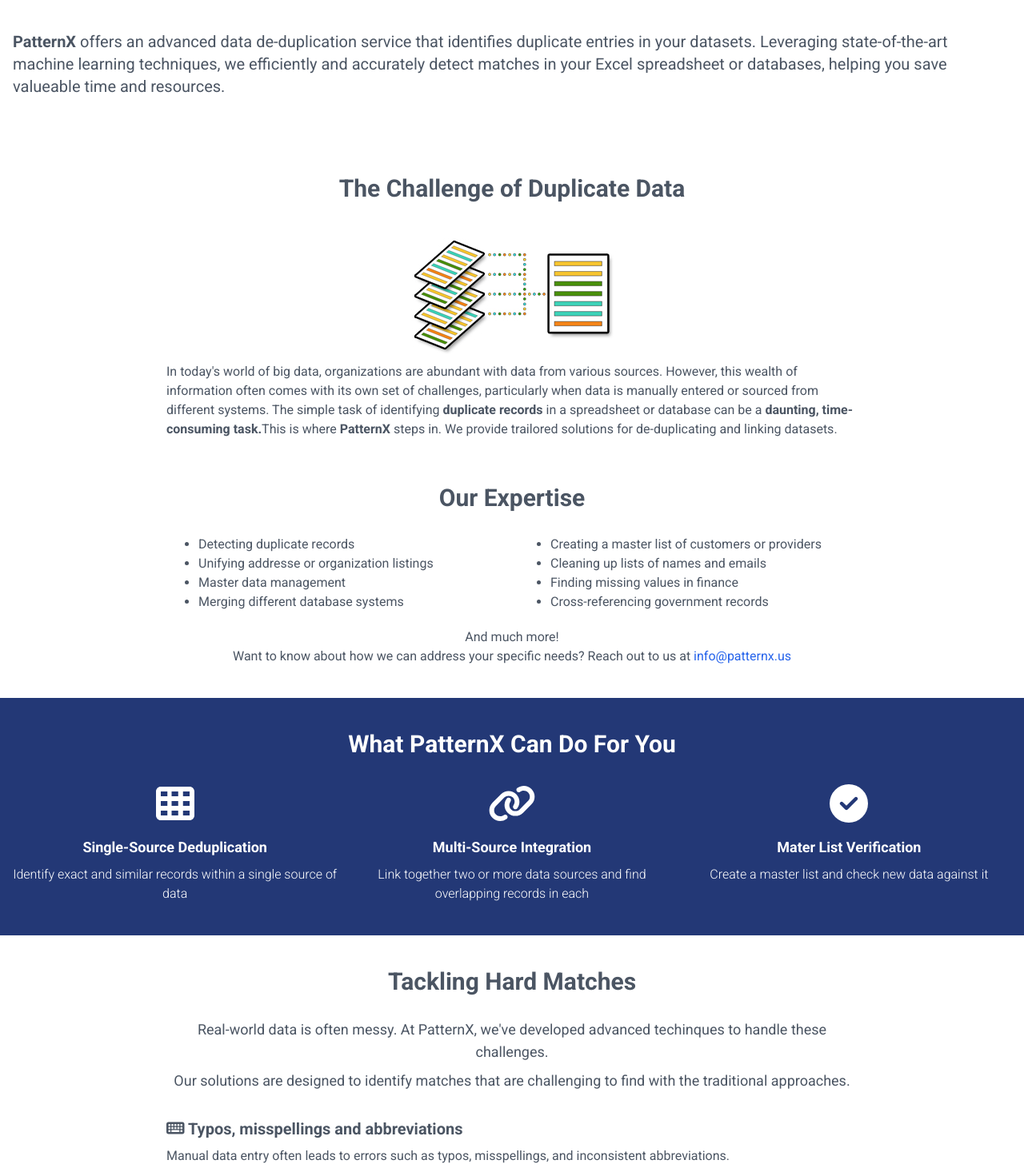
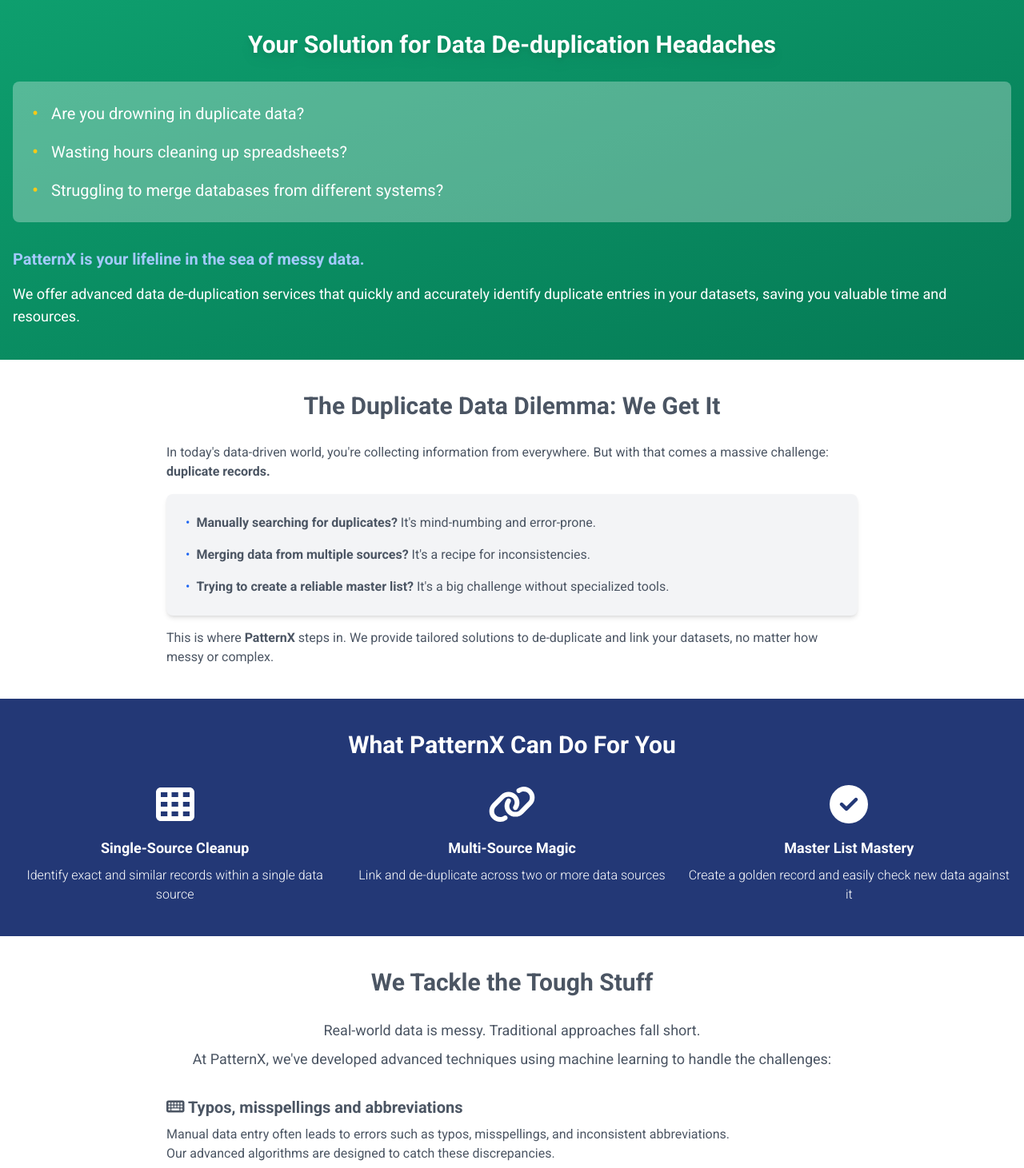
Before and after one commit to lidia-k/patternx-site, a Next.js app: page / in a window 1280 px wide. Shown: the part 400-1861 px from the top of the page at 80% size. Built offline with nearby package versions, Linux system fonts and the light colour scheme.

Commit message:
update the design  and contents

```diff
--- a/app/page.tsx
+++ b/app/page.tsx
@@ -5,22 +5,20 @@
 import Organizations from "@/components/home/organizations";
 import PatternXAction from "@/components/home/patternx-action";
 import PatternXUses from "@/components/home/patternx-uses";
-import Questions from "@/components/home/questions";
-import SimpleTool from "@/components/home/simple-tool";
-import VideoIntro from "@/components/home/video-intro";
+import CallToAction from "@/components/home/cta";
+import Problems from "@/components/home/problems";
+import Intro from "@/components/home/intro";
 
 export default function Home() {
   return (
     <main>
       <Banner />
-      <VideoIntro />
-      <SimpleTool />
-      <PatternXUses />
+      <Intro />
+      <Problems />
       <HowUse />
       <HardMatches />
-      <HowWorks />
       <PatternXAction />
-      <Questions />
+      <CallToAction />
     </main>
   );
 }
--- /dev/null
+++ b/components/home/cta.tsx
@@ -0,0 +1,43 @@
+"use client";
+import Link from "next/link";
+import { useState, useEffect } from 'react';
+
+export default function CallToAction() {
+  const [isVisible, setIsVisible] = useState(true);
+
+  useEffect(() => {
+    const handleScroll = () => {
+      const currentScrollY = window.scrollY;
+      if (currentScrollY > 200) {
+        setIsVisible(true);
+      } else {
+        setIsVisible(false);
+      }
+    };
+
+    window.addEventListener("scroll", handleScroll, { passive: true });
+
+    return () => window.removeEventListener("scroll", handleScroll);
+  }, []);
+
+  if (!isVisible) return null;
+
+  return (
+    <div className="fixed bottom-4 right-4 z-50 max-w-sm">
+      <div className="bg-yellow-300 p-6 rounded-lg shadow-lg">
+        <h3 className="text-xl font-bold mb-2 text-gray-800">
+          Clean Data, Clear Results: Eliminate Duplicates Now
+        </h3>
+        <p className="mb-4 text-gray-700">
+          Book a free consultation with our data experts and discover how PatternX can clean up your datasets.
+        </p>
+        <Link
+          href="/book-dedup-consultation"
+          className="block w-full bg-blue-600 text-white text-center font-semibold py-2 px-4 rounded hover:bg-blue-700 transition duration-300"
+        >
+          Book Your Free Consultation
+        </Link>
+      </div>
+    </div>
+  );
+}
--- a/components/home/hard-matches.tsx
+++ b/components/home/hard-matches.tsx
@@ -13,14 +13,13 @@
   return (
     <section className="py-10 container px-4 mx-auto max-w-4xl">
       <h3 className="text-center text-2xl md:text-3xl font-bold mb-7">
-        Tackling Hard Matches
+        We Tackle the Tough Stuff
       </h3>
       <div className="text-lg text-center mb-8">
         <p className="mb-2">
-          Real-world data is often messy. At PatternX, we've developed advanced
-          techinques to handle these challenges.
+          Real-world data is messy. Traditional approaches fall short.
         </p>
-        <p>Our solutions are designed to identify matches that are challenging to find with the traditional approaches.</p>
+        <p>At PatternX, we've developed advanced techniques using machine learning to handle the challenges:</p>
       </div>
       <div className="mt-4">
         <h2 className="text-xl font-bold mb-2">
@@ -30,8 +29,7 @@
         <p>
           Manual data entry often leads to errors such as typos, misspellings, and inconsistent abbreviations.
           <br />
-          Our advanced algorithms are designed to recognize and reconcile these discrepancies,
-          ensuring accurate matching.
+          Our advanced algorithms are designed to catch these discrepancies.
         </p>
 
         <div className="relative overflow-x-auto shadow-md sm:rounded-lg mt-4 mb-8">
@@ -86,7 +84,7 @@
         <p>
           Names can be written in many different ways from nicknames to formal versions.
           <br />
-          Our system is equipped to identify and link these variations.
+          Our system is equipped to recognize that "Robert," "Bob," and "Rob" might be the same person.
         </p>
 
         <div className="relative overflow-x-auto shadow-md sm:rounded-lg mt-4 mb-8">
@@ -222,7 +220,7 @@
         <p>
           In some cases, data about the same entry contains contradictory information.
           <br />
-          We compare using multiple fields to identify the most likely matches.
+          We use smart comparisons to find the most likely matches.
         </p>
 
         <div className="relative overflow-x-auto shadow-md sm:rounded-lg mt-4 mb-8">
--- a/components/home/how-use.tsx
+++ b/components/home/how-use.tsx
@@ -18,31 +18,30 @@
           <div className="mb-2 sm:mb-0">
             <FontAwesomeIcon size="3x" icon={faTableCells} />
             <h4 className="text-lg mt-4 mb-2 font-semibold">
-              Single-Source Deduplication
+              Single-Source Cleanup
             </h4>
             <p className="font-light">
-              Identify exact and similar records within a single source of data
+              Identify exact and similar records within a single data source
             </p>
           </div>
 
           <div className="mb-2 sm:mb-0">
             <FontAwesomeIcon size="3x" icon={faLink} />
             <h4 className="text-lg mt-4 mb-2 font-semibold">
-              Multi-Source Integration
+              Multi-Source Magic
             </h4>
             <p className="font-light">
-              Link together two or more data sources and find overlapping
-              records in each
+              Link and de-duplicate across two or more data sources
             </p>
           </div>
 
           <div className="mb-2 sm:mb-0">
             <FontAwesomeIcon size="3x" icon={faCheckCircle} />
             <h4 className="text-lg mt-4 mb-2 font-semibold">
-              Mater List Verification
+              Master List Mastery
             </h4>
             <p className="font-light">
-              Create a master list and check new data against it
+              Create a golden record and easily check new data against it
             </p>
           </div>
         </div>
--- /dev/null
+++ b/components/home/intro.tsx
@@ -0,0 +1,40 @@
+"use client";
+
+export default function Intro() {
+  return (
+    <section className="bg-gradient-to-br from-green-500 to-green-600">
+      <div className="py-10 container px-4 mx-auto text-white">
+        <h3 className="text-center text-2xl md:text-3xl font-bold mb-7 drop-shadow-lg">
+          Your Solution for Data De-duplication Headaches
+        </h3>
+
+        <div className="mb-8 bg-white bg-opacity-30 p-6 rounded-lg">
+          <div className="space-y-4 text-lg md:text-xl">
+            <p className="flex items-center">
+              <span className="text-yellow-300 mr-4 text-2xl">•</span>
+              Are you drowning in duplicate data?
+            </p>
+            <p className="flex items-center">
+              <span className="text-yellow-300 mr-4 text-2xl">•</span>
+              Wasting hours cleaning up spreadsheets?
+            </p>
+            <p className="flex items-center">
+              <span className="text-yellow-300 mr-4 text-2xl">•</span>
+              Struggling to merge databases from different systems?
+            </p>
+          </div>
+        </div>
+
+        <div className="space-y-4">
+          <p className="text-xl font-semibold text-blue-300">
+            PatternX is your lifeline in the sea of messy data.
+          </p>
+          <p className="text-lg">
+            We offer advanced data de-duplication services that quickly and accurately identify duplicate entries in your datasets, saving you valuable time and resources.
+          </p>
+        </div>
+
+      </div>
+    </section>
+  );
+}
--- /dev/null
+++ b/components/home/problems.tsx
@@ -0,0 +1,40 @@
+"use client";
+import Image from "next/image";
+
+export default function Problems() {
+  return (
+    <section className="py-10 container px-4 mx-auto max-w-4xl">
+      <h3 className="text-center text-2xl md:text-3xl font-bold mb-7">
+        The Duplicate Data Dilemma: We Get It
+      </h3>
+
+      <div className="space-y-4">
+        <p>
+          In today's data-driven world, you're collecting information from everywhere.
+          But with that comes a massive challenge: <b>duplicate records.</b>
+        </p>
+
+        <ul className="bg-gray-100 rounded-lg p-6 space-y-4 shadow-md">
+          <li className="flex items-start">
+            <span className="text-blue-600 mr-2">•</span>
+            <span><strong>Manually searching for duplicates?</strong> It's mind-numbing and error-prone.</span>
+          </li>
+          <li className="flex items-start">
+            <span className="text-blue-600 mr-2">•</span>
+            <span><strong>Merging data from multiple sources?</strong> It's a recipe for inconsistencies.</span>
+          </li>
+          <li className="flex items-start">
+            <span className="text-blue-600 mr-2">•</span>
+            <span><strong>Trying to create a reliable master list?</strong> It's a big challenge without specialized tools.</span>
+          </li>
+        </ul>
+
+        <p>
+          This is where <b>PatternX</b> steps in.
+          We provide tailored solutions to de-duplicate and link your datasets,
+          no matter how messy or complex.
+        </p>
+      </div>
+    </section>
+    );
+  }
--- a/components/home/questions.tsx
+++ /dev/null
@@ -1,19 +0,0 @@
-"use client";
-
-import Link from "next/link";
-
-export default function Questions() {
-  return (
-    <section className="py-10 container px-4 mx-auto max-w-4xl">
-      <h3 className="text-center text-2xl md:text-3xl font-bold mb-7">
-        Questions?
-      </h3>
-      <p className="text-center">
-        We&apos;re happy to help!{" "}
-        <Link href={"mailto:" + process.env.NEXT_PUBLIC_EMAIL} className="text-primary hover:underline">
-          Contact us.
-        </Link>
-      </p>
-    </section>
-  );
-}
--- a/components/home/simple-tool.tsx
+++ /dev/null
@@ -1,29 +0,0 @@
-"use client";
-import Image from "next/image";
-
-export default function SimpleTool() {
-  return (
-    <section className="py-10 container px-4 mx-auto max-w-4xl">
-      <h3 className="text-center text-2xl md:text-3xl font-bold mb-7">
-        The Challenge of Duplicate Data
-      </h3>
-      <p className="text-center">
-        <Image
-          className="h-auto max-w-full inline-block py-2 w-auto"
-          src="/images/tech-small.jpg"
-          alt="patternx tech"
-          width={300}
-          height={171}
-        />
-      </p>
-      <p>
-        In today&apos;s world of big data, organizations are abundant with data from various sources.
-        However, this wealth of information often comes with its own set of challenges,
-        particularly when data is manually entered or sourced from different systems.
-        The simple task of identifying <b>duplicate records</b> in a spreadsheet or database
-        can be a <b>daunting, time-consuming task.</b>
-        This is where <b>PatternX</b> steps in. We provide trailored solutions for de-duplicating and linking datasets.
-      </p>
-    </section>
-  );
-}
--- a/components/home/video-intro.tsx
+++ /dev/null
@@ -1,25 +0,0 @@
-"use client";
-
-export default function VideoIntro() {
-  return (
-    <section className="py-10 container px-4 mx-auto text-xl">
-      <p className="mb-4">
-        <b>PatternX</b> offers an advanced data de-duplication service that identifies
-        duplicate entries in your datasets. Leveraging state-of-the-art machine learning techniques,
-        we efficiently and accurately detect matches in your Excel spreadsheet or databases,
-        helping you save valueable time and resources.
-      </p>
-      {/*
-      <p className="mb-4">
-        <iframe
-          className="mx-auto w-full h-96 rounded-lg sm:h-[32rem] shadow-xl"
-          src="https://www.youtube.com/embed/KaLxCiilHns"
-          title="YouTube video player"
-          allow="accelerometer; autoplay; clipboard-write; encrypted-media; gyroscope; picture-in-picture"
-          allowFullScreen
-        />
-      </p>
-      */}
-    </section>
-  );
-}
```
